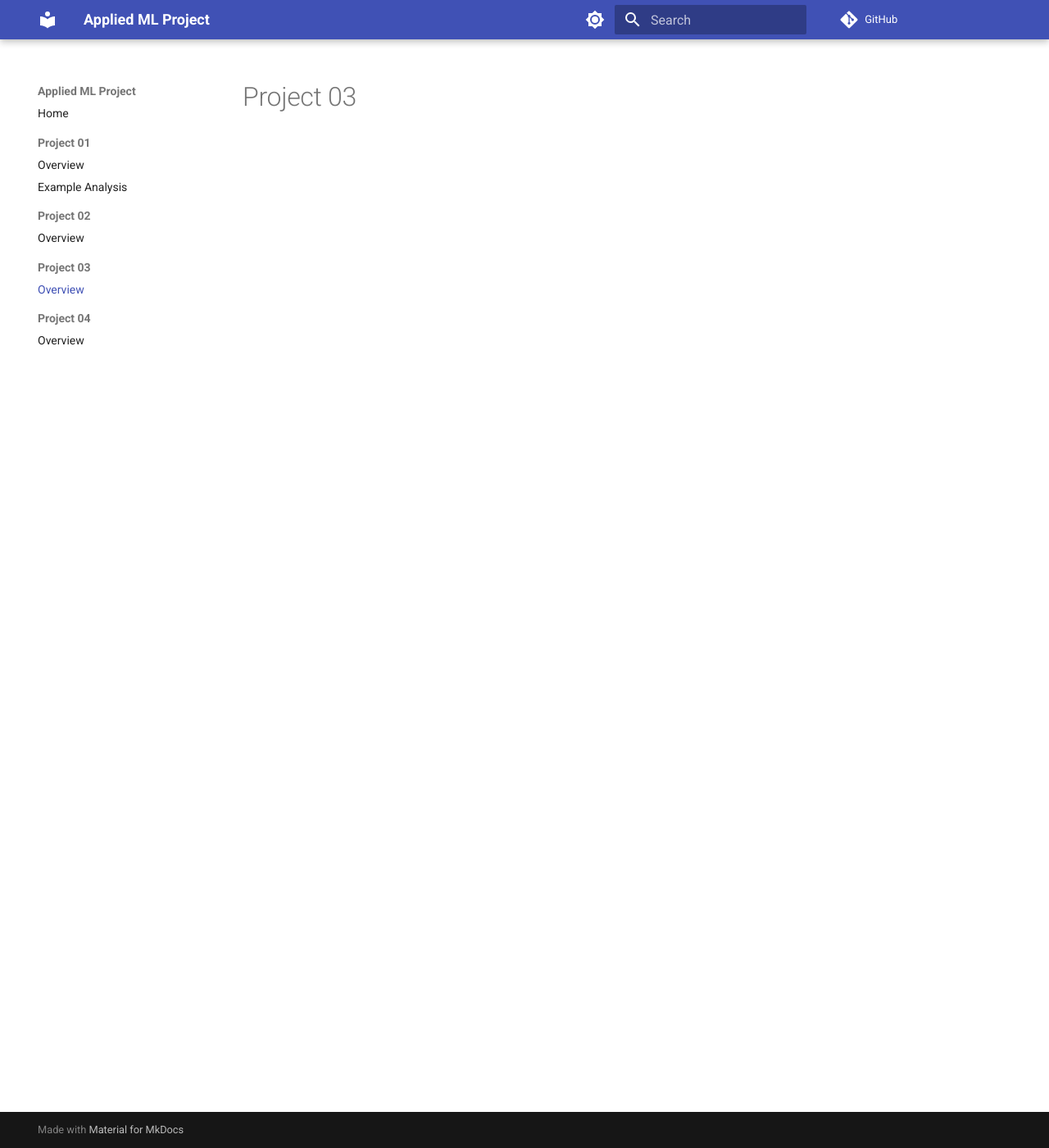
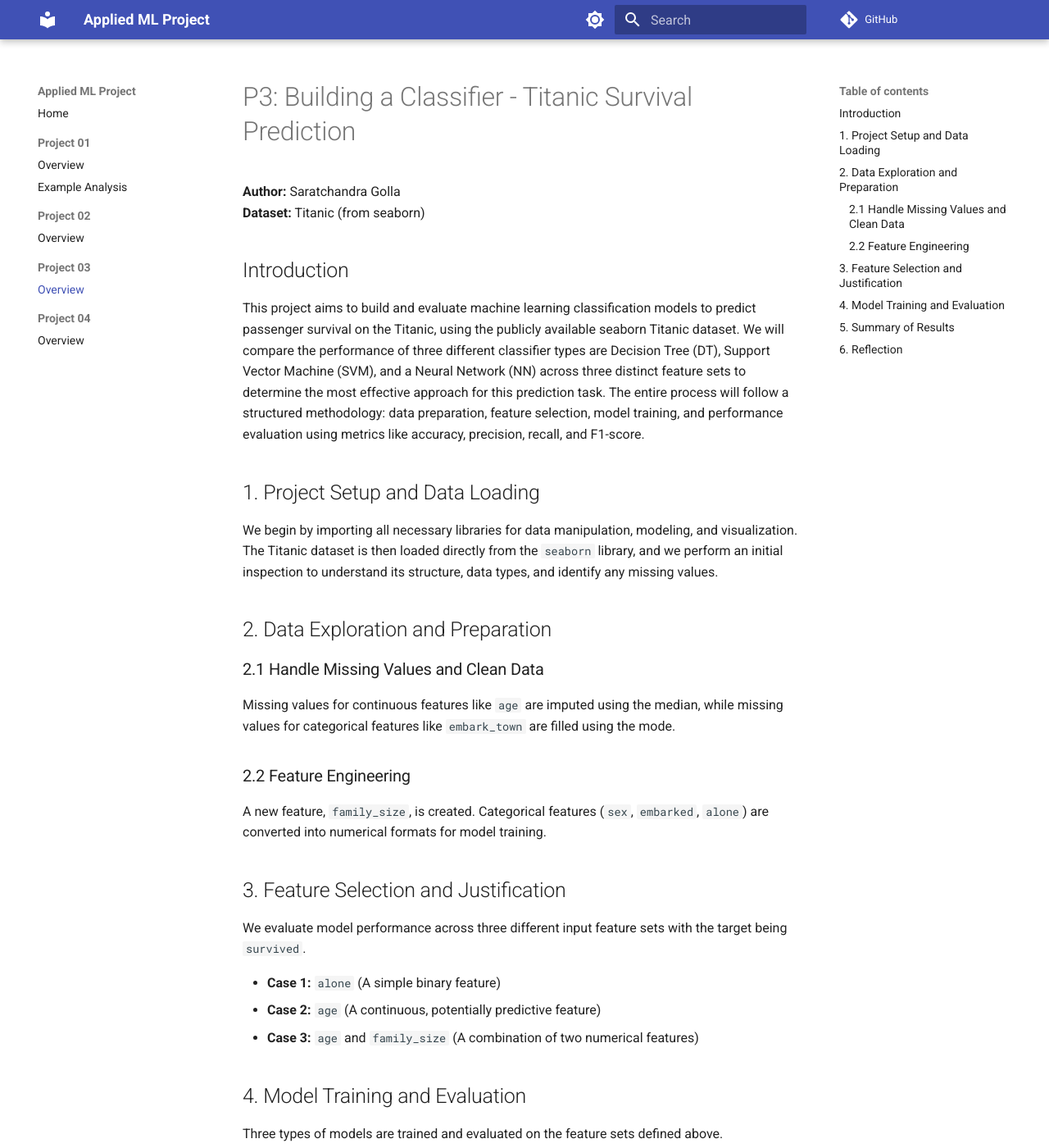
Before and after one commit to s-golla/applied-ml-sgolla, an MkDocs documentation site: the page built from docs/project03/README.md, in a window 1280 px wide and 1400 px high. Shown: the whole window at 82% size. Built offline with MkDocs 1.6.1 and Material for MkDocs 9.7.7, drawn with Linux system fonts in a browser that asks for light colours; comment, search, counter and statistics services are not loaded; some of the changed text lies outside the part shown.

Commit message:
updated the readme.md for module 03

```diff
--- a/docs/project03/README.md
+++ b/docs/project03/README.md
@@ -1 +1,61 @@
-# Project 03
+# P3: Building a Classifier - Titanic Survival Prediction
+
+**Author:** Saratchandra Golla
+**Dataset:** Titanic (from seaborn)
+
+## Introduction
+
+This project aims to build and evaluate machine learning classification models to predict passenger survival on the Titanic, using the publicly available seaborn Titanic dataset. We will compare the performance of three different classifier types are Decision Tree (DT), Support Vector Machine (SVM), and a Neural Network (NN) across three distinct feature sets to determine the most effective approach for this prediction task. The entire process will follow a structured methodology: data preparation, feature selection, model training, and performance evaluation using metrics like accuracy, precision, recall, and F1-score.
+
+## 1. Project Setup and Data Loading
+
+We begin by importing all necessary libraries for data manipulation, modeling, and visualization. The Titanic dataset is then loaded directly from the `seaborn` library, and we perform an initial inspection to understand its structure, data types, and identify any missing values.
+
+## 2. Data Exploration and Preparation
+
+### 2.1 Handle Missing Values and Clean Data
+Missing values for continuous features like `age` are imputed using the median, while missing values for categorical features like `embark_town` are filled using the mode.
+
+### 2.2 Feature Engineering
+A new feature, `family_size`, is created. Categorical features (`sex`, `embarked`, `alone`) are converted into numerical formats for model training.
+
+## 3. Feature Selection and Justification
+
+We evaluate model performance across three different input feature sets with the target being `survived`.
+
+- **Case 1:** `alone` (A simple binary feature)
+- **Case 2:** `age` (A continuous, potentially predictive feature)
+- **Case 3:** `age` and `family_size` (A combination of two numerical features)
+
+## 4. Model Training and Evaluation
+
+Three types of models are trained and evaluated on the feature sets defined above.
+
+- **Decision Tree Classifier**
+- **Support Vector Classifier (SVC) with RBF Kernel**
+- **Multi-Layer Perceptron (MLP) Neural Network**
+
+## 5. Summary of Results
+
+The table below summarizes the key performance metrics (Accuracy, Precision, Recall, F1-Score) from the test data for the target class (Survival=1).
+
+| Model Type           | Case   | Features Used     | Accuracy (Test) | Precision (Class 1) | Recall (Class 1) | F1-Score (Class 1) |
+|:---------------------|:-------|:------------------|:---------------:|:-------------------:|:----------------:|:------------------:|
+| Decision Tree        | Case 1 | `alone`           |      63.00%     |        51.00%       |      58.00%      |       54.00%       |
+|                      | Case 2 | `age`             |      61.00%     |        50.00%       |      17.00%      |       26.00%       |
+|                      | Case 3 | `age + family_size` |      59.00%     |        45.00%       |      33.00%      |       38.00%       |
+| SVM (RBF Kernel)     | Case 1 | `alone`           |      63.00%     |        51.00%       |      58.00%      |       54.00%       |
+|                      | Case 2 | `age`             |      63.00%     |        71.00%       |      7.00%       |       13.00%       |
+|                      | Case 3 | `age + family_size` |      63.00%     |        71.00%       |      7.00%       |       13.00%       |
+| Neural Network (MLP) | Case 3 | `age + family_size` |      66.00%     |        57.00%       |      46.00%      |       51.00%       |
+
+## 6. Reflection
+
+1.  **Which model performed the best and on which case?**
+    Based on the F1-score, the **Decision Tree and SVM models on Case 1 (`alone`)** performed the best, each achieving an F1-score of **54.00%**. Although the Neural Network (Case 3) achieved the highest accuracy at 66.00%, its F1-score was slightly lower. This highlights that the simple binary feature `alone` was a surprisingly powerful predictor.
+
+2.  **How did the feature sets impact performance?**
+    The impact of feature sets was highly dependent on the model. For the Decision Tree and SVM, the single-feature **Case 1 (`alone`)** outperformed the multi-feature cases. For the Neural Network, the combination of features in Case 3 was what enabled it to achieve the highest accuracy, showing its ability to model more complex relationships.
+
+3.  **What is a possible next step for model improvement?**
+    The most critical next step is to incorporate the highly predictive **`sex` and `pclass` features**. Following that, **hyperparameter tuning** (e.g., using `GridSearchCV`) and applying **feature scaling** would be essential to optimize each model further.
```
